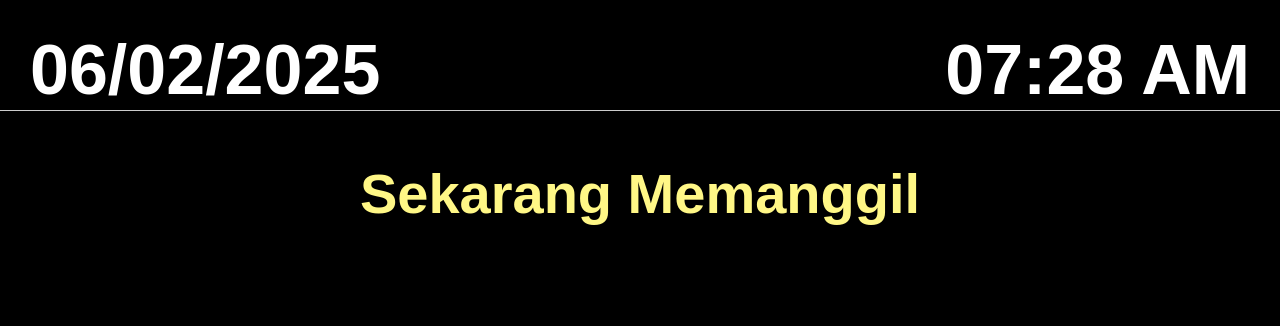
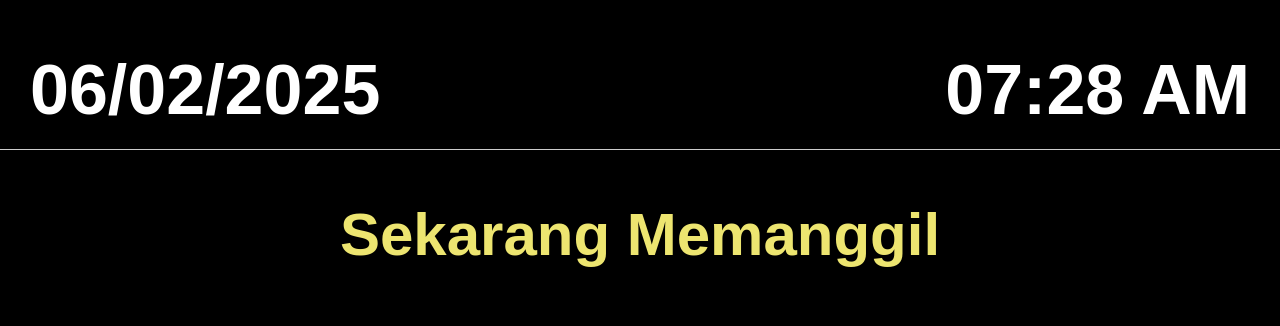
Before and after one commit to KylaYoong/skp-clinic-user, a React (Vite) app: page /tv-queue-display in a window 1280 px wide. Shown: the top 326 px of the page. Built offline with nearby package versions, Linux system fonts and the light colour scheme; no server answers; the database is empty.

Commit message:
changed fixed layout to flex

```diff
--- a/src/TVQueueDisplay.css
+++ b/src/TVQueueDisplay.css
@@ -5,7 +5,7 @@
     background-color: #000000;
     display: flex;
     flex-direction: column;
-    height: 100vh;
+    /* height: 100vh; */
     overflow: hidden;
 }
 
@@ -123,11 +123,11 @@
 /* Now Serving (Sekarang Memanggil) */
 .now-serving-horizontal h2 {
     margin: 0;
-    font-size: 56px;
+    font-size: 60px;
     padding: 10px 0;
     font-weight: bold;
     /* color: #4caf50 */
-    color: #fff786
+    color: #ede570
 }
 
 
--- a/src/TVQueueDisplay.jsx
+++ b/src/TVQueueDisplay.jsx
@@ -34,13 +34,13 @@ const TVQueueDisplay = () => {
         // const englishUtterance = new SpeechSynthesisUtterance(`Now serving ${formattedQueueNumber}`);
         const englishUtterance = new SpeechSynthesisUtterance(`${formattedQueueNumber}`);
         englishUtterance.lang = "en-US";
-        englishUtterance.rate = 0.3; // Slower pace
+        englishUtterance.rate = 0.6; // Lower values make the speech slower
 
         // Malay announcement
         // const malayUtterance = new SpeechSynthesisUtterance(`Sekarang nombor ${queueNumber}`);
         const malayUtterance = new SpeechSynthesisUtterance(`${queueNumber}`);
         malayUtterance.lang = "ms-MY";
-        malayUtterance.rate = 0.3; // Slower pace
+        malayUtterance.rate = 0.6;
 
         // Queue announcements
         window.speechSynthesis.speak(englishUtterance);
@@ -139,6 +139,10 @@ const TVQueueDisplay = () => {
     <div className="tv-display">
       <div  className="header">
         {/* <img src="/images/SKP-logo.jpg" alt="SKP Logo" className="logo" /> */}
+        {/* <div>
+        <h1>Queue Dashboard</h1>
+        </div> */}
+
         <div className="date">{currentTime.split(" ")[0]}</div>
         <div className="time">{currentTime.split(" ").slice(1).join(" ")}</div>
       </div>
```
